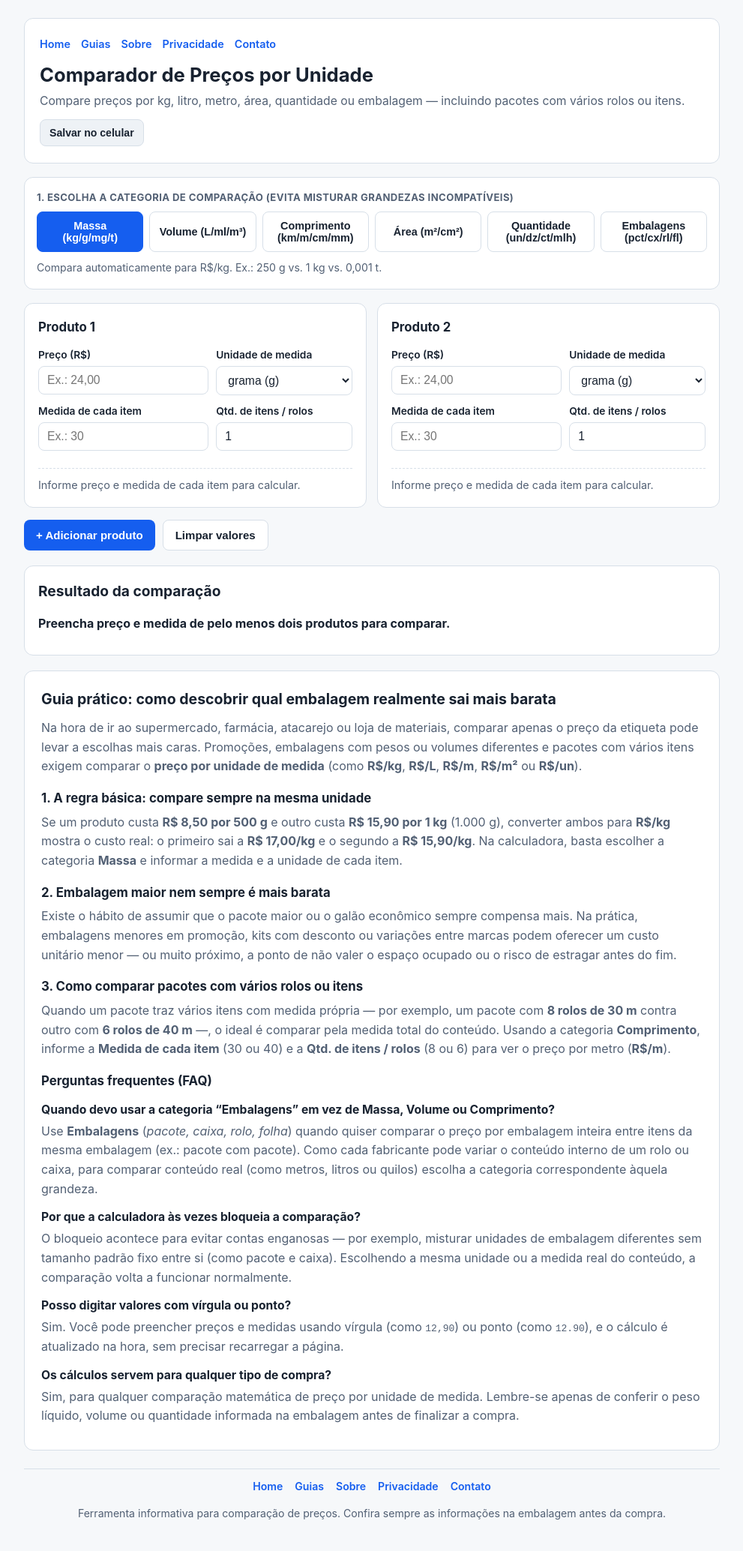
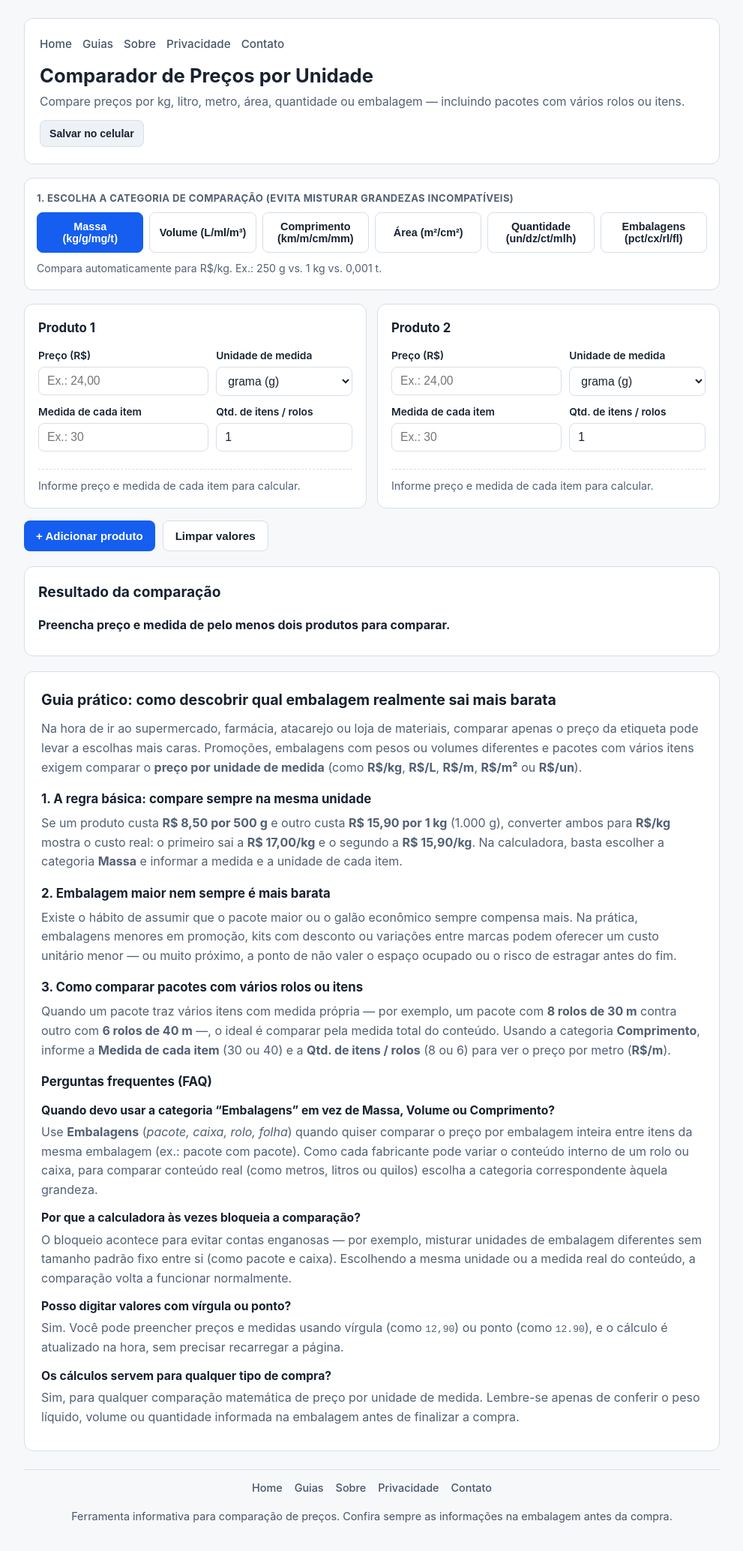
Before and after one commit to romeu1976/micro-saas-lap, a plain HTML site: page comparador-precos/index.html in a window 1280 px wide. Shown: the whole page at 75% size, without its empty margins (144-1135 px from the left). Drawn offline with Linux system fonts and the light colour scheme.

Commit message:
Update index.html

```diff
--- a/comparador-precos/index.html
+++ b/comparador-precos/index.html
@@ -14,6 +14,7 @@
       --surface-alt: #eef2f6;
       --text: #182230;
       --muted: #526074;
+      --text-muted: #475569;
       --border: #d7dfe8;
       --primary: #155eef;
       --primary-hover: #1049bd;
@@ -60,16 +61,19 @@
       flex-wrap: wrap;
       gap: 14px;
       margin-bottom: 14px;
-      font-size: 0.9rem;
+      font-size: 0.95rem;
     }
 
     .top-nav a {
-      color: var(--primary);
+      color: var(--text-muted);
       text-decoration: none;
-      font-weight: 600;
+      font-weight: 500;
+      transition: color 0.15s ease;
     }
 
-    .top-nav a:hover {
+    .top-nav a:hover,
+    .top-nav a:focus-visible {
+      color: var(--text);
       text-decoration: underline;
     }
 
@@ -409,8 +413,8 @@
 
     footer {
       text-align: center;
-      color: var(--muted);
-      font-size: 0.88rem;
+      color: var(--text-muted);
+      font-size: 0.9rem;
       padding-top: 12px;
       border-top: 1px solid var(--border);
       margin-top: 24px;
@@ -430,12 +434,15 @@
     }
 
     .footer-links a {
-      color: var(--primary);
+      color: var(--text-muted);
       text-decoration: none;
-      font-weight: 600;
+      font-weight: 500;
+      transition: color 0.15s ease;
     }
 
-    .footer-links a:hover {
+    .footer-links a:hover,
+    .footer-links a:focus-visible {
+      color: var(--text);
       text-decoration: underline;
     }
   </style>
```
